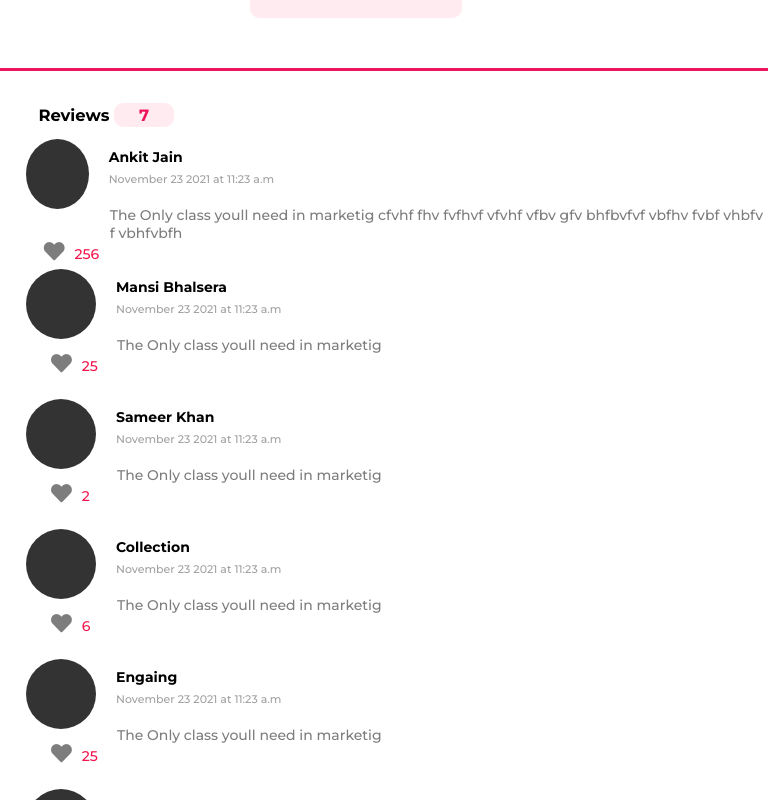
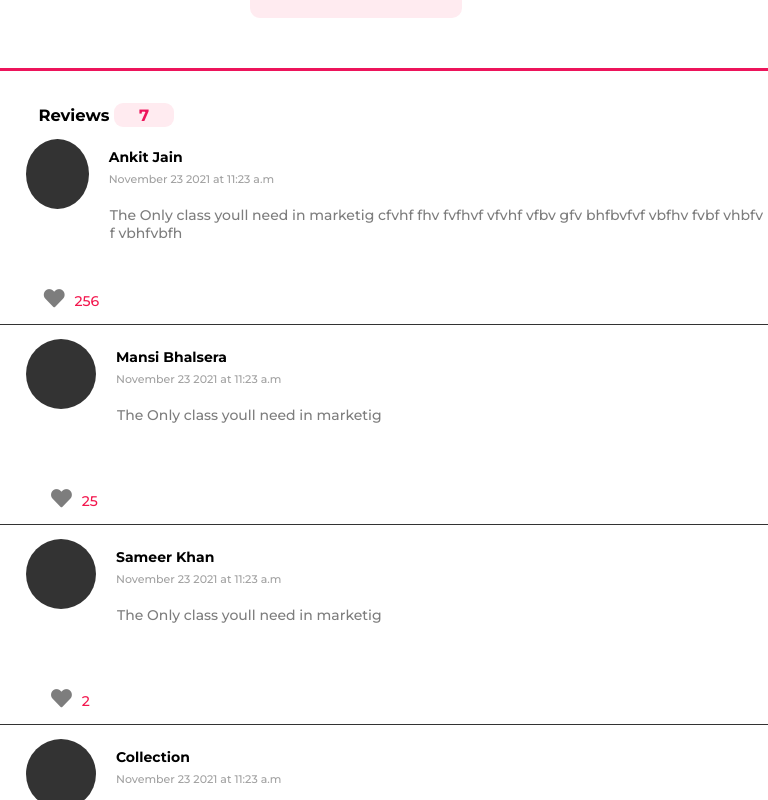
Before and after one commit to bharat-dussa/ScoolWebpage, a Vue app: page / in a window 768 px wide. Shown: the part 2280-3080 px from the top of the page. Built offline with nearby package versions, Linux system fonts and the light colour scheme.

Commit message:
[] rmoved

```diff
--- a/src/components/Reviews/reviews.css
+++ b/src/components/Reviews/reviews.css
@@ -78,18 +78,7 @@
   font-size: 1.3rem;
   }
 
-/* @media (min-width:200px) and (max-width: 574px) {
-  .review-icon {
-    color: #333;
-    display: inline-table;
-    width: 40px;
-    height: 40px;
-  }
-  .review-section-flex[data-v-fa1f3ef2] {
-    padding: 8px 0px;
-    height: 145px;
-  }
-} */
+
 @media (max-width:768px) {
   .reviews-section-desktop{
     padding: 0px;
@@ -127,10 +116,10 @@
 }
 @media (min-width: 485px)and (max-width:768px) {
 
-  .review-section-flex[data-v-fa1f3ef2] {
+  .review-section-flex {
     height: 200px;
     }
-    .review-section-flex[data-v-fa1f3ef2][data-v-fa1f3ef2] {
+    .review-section-flex {
       border-bottom: 1px solid #333;
     }
   .review-description-mobile {
@@ -170,10 +159,10 @@
       font-size: 12px;
     }
 @media screen and (min-width: 200px) and (max-width:484px) {
-  .review-icon[data-v-fa1f3ef2] {
+  .review-icon{
     margin-left: 28px;
   }
-  .review-section-flex[data-v-fa1f3ef2] {
+  .review-section-flex {
     border-bottom: 1px solid #333;
   }
 }
```
